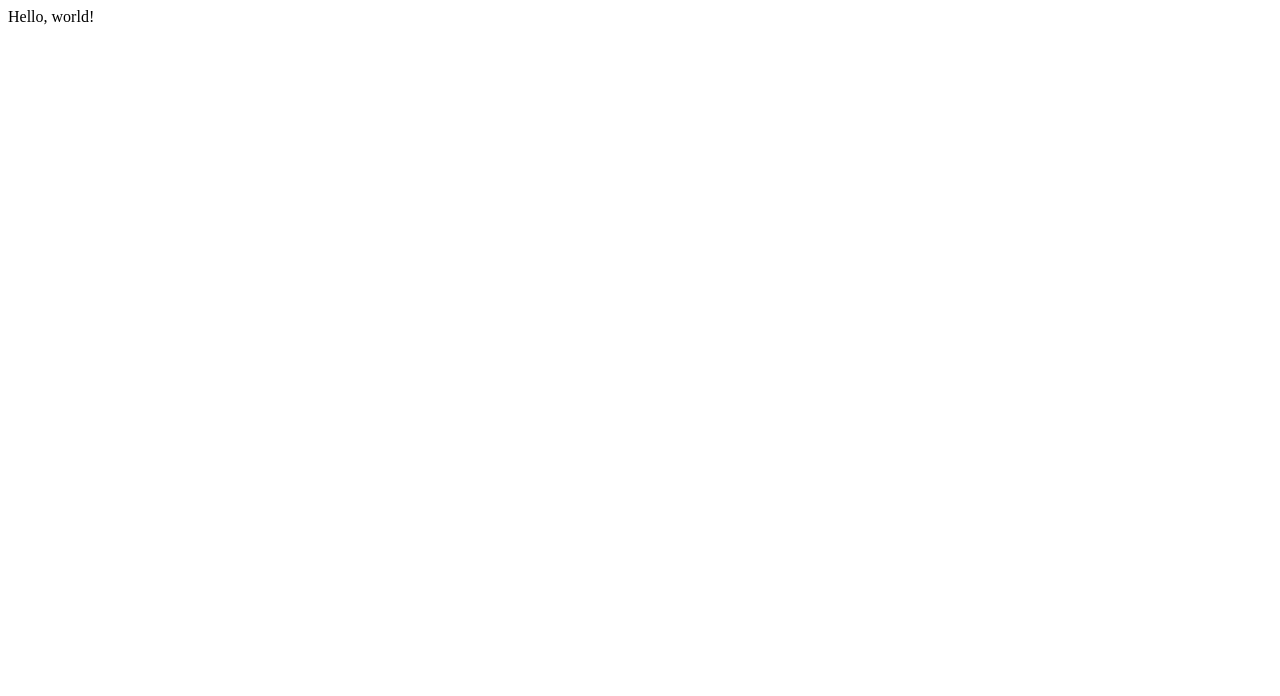
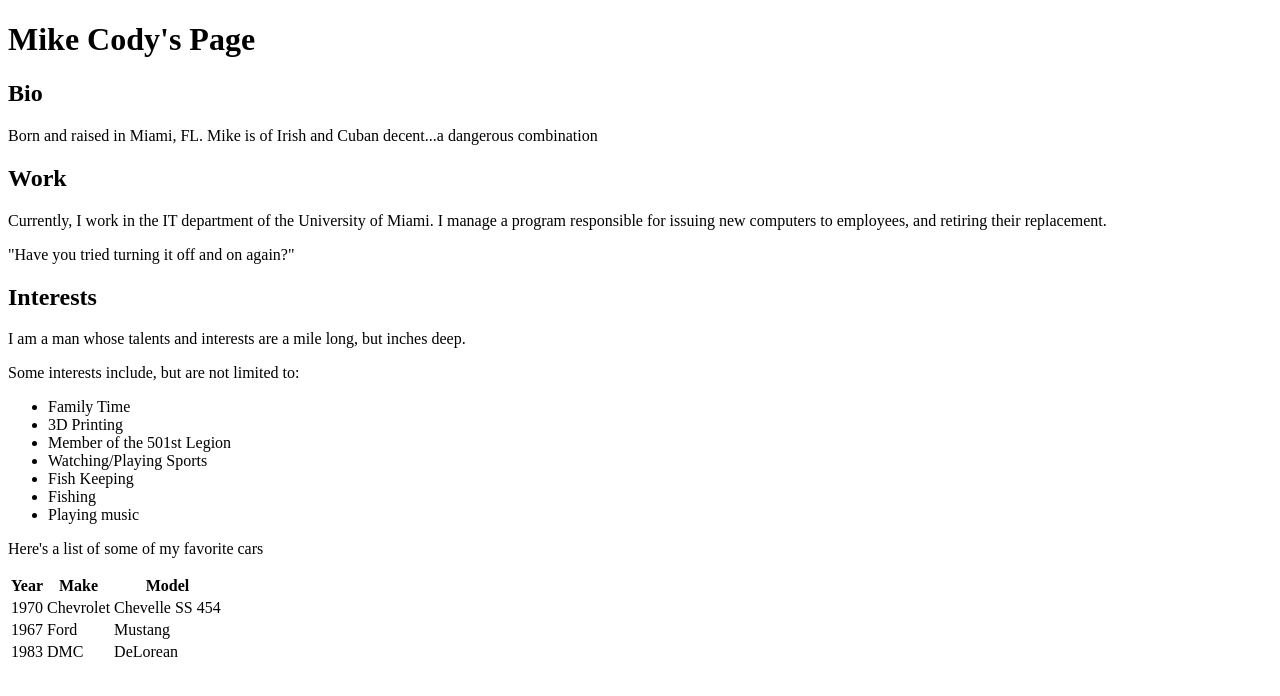
Before and after one commit to mikecody87/mikecody87.github.io, a plain HTML site: page index.html in a window 1280 px wide. Drawn offline with Linux system fonts and the light colour scheme.

Commit message:
Update index.html

```diff
--- a/index.html
+++ b/index.html
@@ -1 +1,61 @@
-Hello, world!
+<!DOCTYPE html>
+<html lang="en">
+
+<head>
+  <meta charset="utf-8">
+  <title>Mike Cody</title>
+</head>
+
+<body>
+
+  <h1>Mike Cody's Page</h1>
+
+  <h2>Bio</h2>
+    <p>Born and raised in Miami, FL. Mike is of Irish and Cuban decent...a dangerous combination</p>
+
+  <h2>Work</h2>
+    <p>Currently, I work in the IT department of the University of Miami.
+      I manage a program responsible for issuing new computers to employees,
+      and retiring their replacement.</p>
+
+    <p>"Have you tried turning it off and on again?"</p>
+
+  <h2>Interests</h2>
+    <p>I am a man whose talents and interests are a mile long, but inches deep.</p>
+    <p>Some interests include, but are not limited to:</p>
+      <ul>
+        <li>Family Time</li>
+        <li>3D Printing</li>
+        <li>Member of the 501st Legion</li>
+        <li>Watching/Playing Sports</li>
+        <li>Fish Keeping</li>
+        <li>Fishing</li>
+        <li>Playing music</li>
+      </ul>
+
+    <p>Here's a list of some of my favorite cars</p>
+
+        <table>
+            <tr>
+              <th>Year</th>
+              <th>Make</th>
+              <th>Model</th>
+            </tr>
+            <tr>
+              <td>1970</td>
+              <td>Chevrolet</td>
+              <td>Chevelle SS 454</td>
+            </tr>
+            <tr>
+              <td>1967</td>
+              <td>Ford</td>
+              <td>Mustang</td>
+            </tr>
+            <tr>
+              <td>1983</td>
+              <td>DMC</td>
+              <td>DeLorean</td>
+            </tr>
+        </table>
+
+</body>
```
